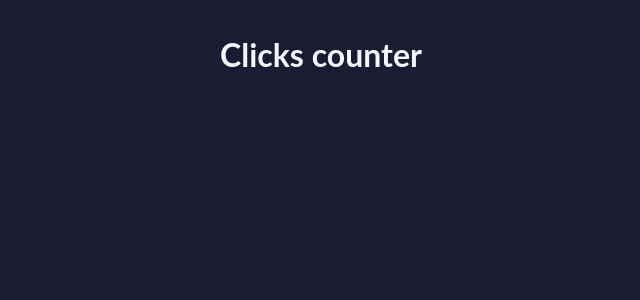
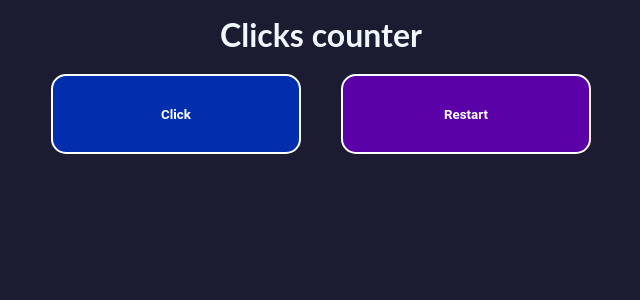
Before and after one commit to Camsd/clicks-counter, a React (Create React App) app: page / in a window 1280 px wide. Shown: the top 300 px of the page, without its empty margins (319-959 px from the left). Built offline with nearby package versions, Linux system fonts and the light colour scheme.

Commit message:
button css and functions

```diff
--- a/src/App.css
+++ b/src/App.css
@@ -9,15 +9,17 @@ html,body{
 }
 
 .App{
-    display: flex;
-    flex-wrap: wrap;
-    align-items: center;
-    justify-content: center;
     padding-top: 15px;
     font-family: Lato, sans-serif;
 }
 
-h1{
+.title-container{
     color: aliceblue;
-    margin: 20px;
+    display: block;
+    text-align: center;
 }
+
+.main-container{
+    display: flex;
+    justify-content: center;
+}
--- a/src/App.js
+++ b/src/App.js
@@ -1,14 +1,33 @@
 import './App.css';
-
+import Button from './components/Button';
 
 function App() {
+
+  const clickEvent = () =>{
+    console.log('Click');
+  }
+
+  const restartCounter = () =>{
+    console.log('restart');
+  }
+
   return (
     <div className="App">
-      <div className='freecodecamp-title-container'>
+      <div className='title-container'>
         <h1>Clicks counter</h1>
       </div>
       <div className='main-container'>
+        <Button
+        text='Click'
+        isClickButton={true}
+        clickEvent={clickEvent}
+        />
 
+        <Button
+        text='Restart'
+        isClickButton={false}
+        clickEvent={restartCounter}
+        />
       </div>
     </div>
   );
--- a/src/components/Button.js
+++ b/src/components/Button.js
@@ -1,8 +1,9 @@
 import React from 'react';
+import '../stylesheet/Button.css';
 
 function Button(props){
     return(
-        <button className={ props.isClickButton ? "click-button" : "restart-button" }
+        <button className={ props.isClickButton ? "click-button" : "restartCounter" }
         onClick={props.clickEvent}>
             {props.text}
         </button>
--- /dev/null
+++ b/src/stylesheet/Button.css
@@ -0,0 +1,28 @@
+button{
+    width: 250px;
+    height: 80px;
+    font-family: Roboto, sans-serif;
+    font-weight: bold;
+    color: white;
+    border: 2px solid white;
+    border-radius: 15px;
+    -webkit-border-radius: 15px;
+    -moz-border-radius: 15px;
+    -ms-border-radius: 15px;
+    -o-border-radius: 15px;
+    cursor: pointer;
+    display: block;
+    margin: 20px;
+}
+
+button:hover{
+    background-color: #00471b;
+}
+
+.click-button{
+    background-color: #002ead;
+}
+
+.restartCounter{
+    background-color: #5a01a7;
+}
```
